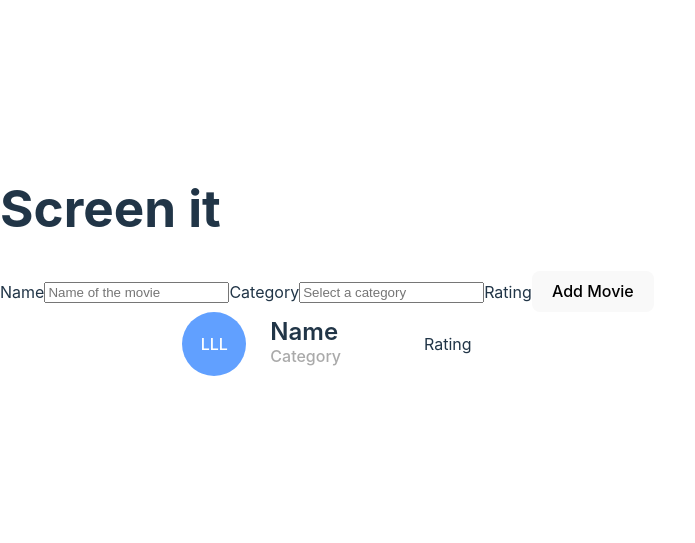
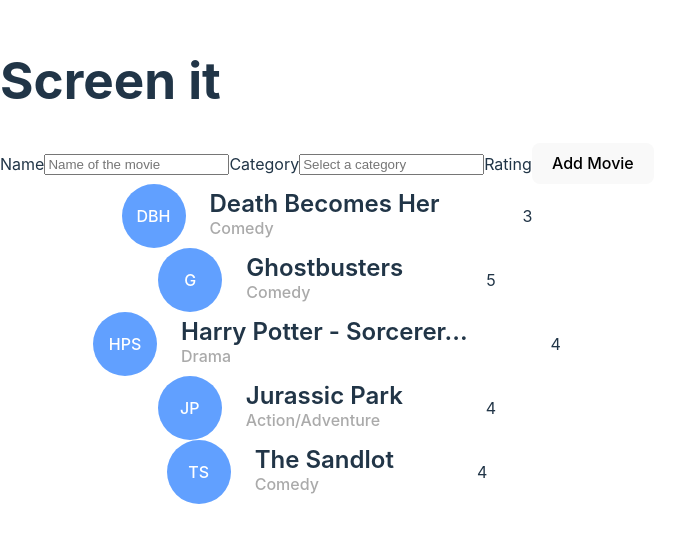
Before and after one commit to austingw/screen-it, a React (Vite) app: page / in a window 1280 px wide. Shown: the part 139-682 px from the top of the page, without its empty margins (0-695 px from the left). Built offline with nearby package versions, Linux system fonts and the light colour scheme.

Commit message:
Use map method to generate movie list items from defaultMovies array via props

```diff
--- a/src/App.jsx
+++ b/src/App.jsx
@@ -1,13 +1,22 @@
 import { useState } from "react";
 import MovieForm from "./components/MovieForm";
 import ListItem from "./components/ListItem";
+import defaultMovies from "./defaultMovies";
 
 function App() {
+  const movieList = defaultMovies.map((movie) => (
+    <ListItem
+      name={movie.name}
+      category={movie.category}
+      rating={movie.rating}
+    />
+  ));
+
   return (
     <div className="App">
       <h1>Screen it</h1>
       <MovieForm />
-      <ListItem />
+      <div className="movie-list">{movieList}</div>
     </div>
   );
 }
--- a/src/components/ListItem.jsx
+++ b/src/components/ListItem.jsx
@@ -1,12 +1,12 @@
-export default function ListItem() {
+export default function ListItem(props) {
   return (
     <div className="list-item">
-      <div className="item-icon">LLL</div>
+      <div className="item-icon">{props.name.match(/[A-Z]/g).join("")}</div>
       <div className="item-text">
-        <div className="name">Name</div>
-        <div className="category">Category</div>
+        <div className="name">{props.name}</div>
+        <div className="category">{props.category}</div>
       </div>
-      <div>Rating</div>
+      <div>{props.rating}</div>
     </div>
   );
 }
--- a/src/style.css
+++ b/src/style.css
@@ -69,6 +69,13 @@
   }
 }
 
+.movie-list {
+  display: flex;
+  flex-direction: column;
+  align-items: center;
+  justify-content: center;
+}
+
 .list-item {
   box-sizing: border-box;
   display: flex;
```
